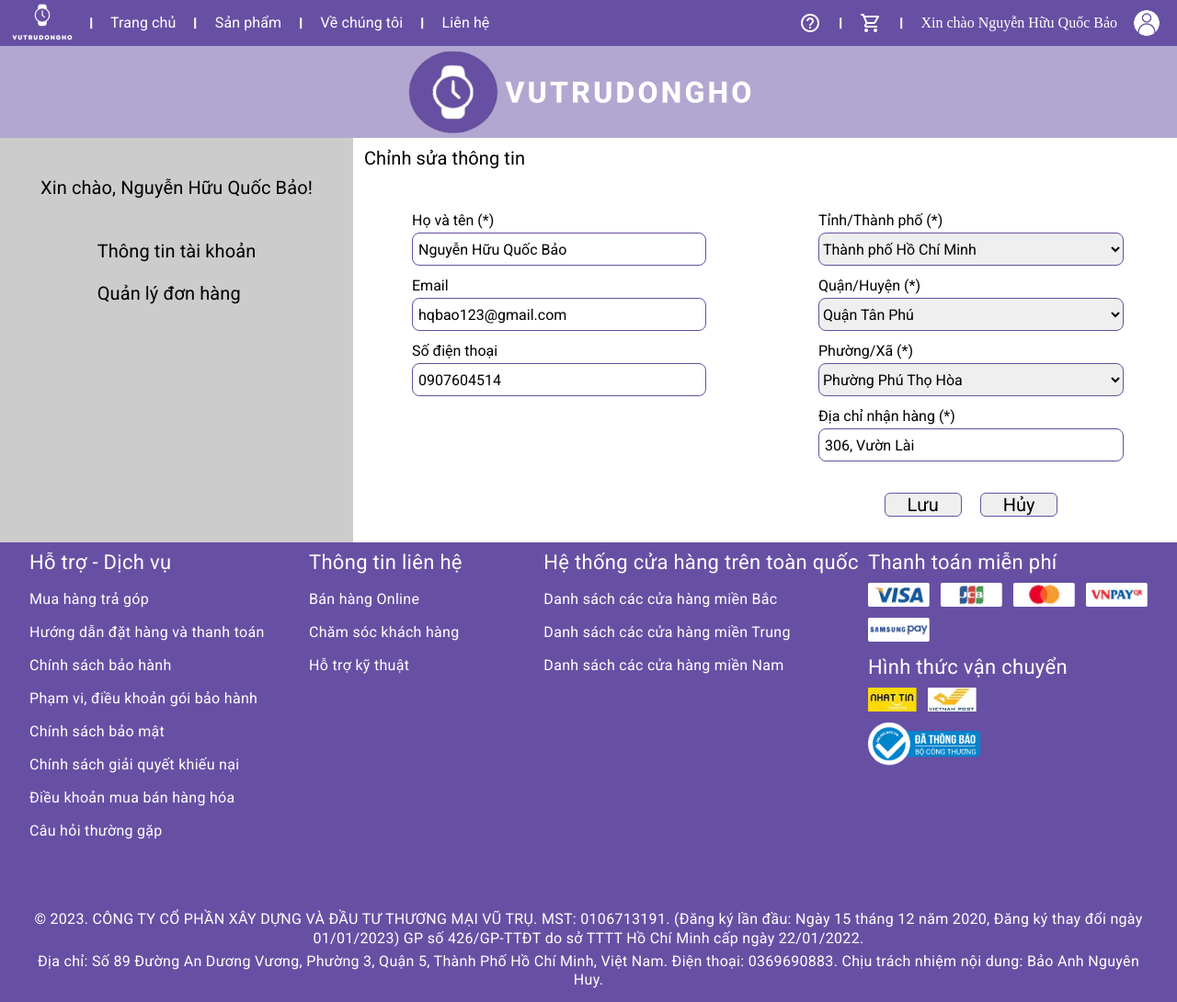
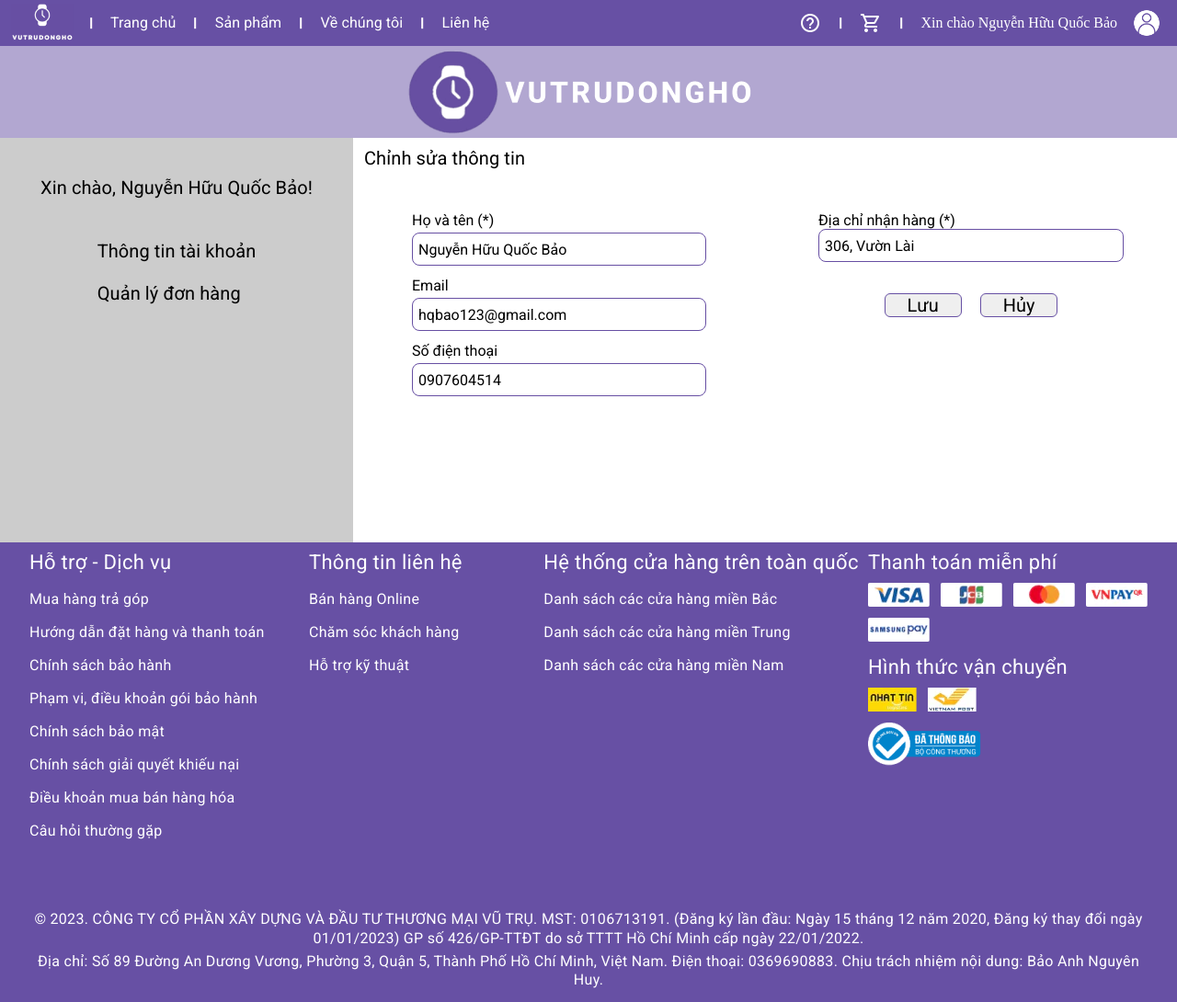
Before and after one commit to baongne/web2SGU, a PHP site: page /vutrudongho/change_user_information.php in a window 1280 px wide; the page is wider, and only the part inside the window is pictured. Shown: that part at 92% size. Run offline with PHP 8.4, Linux system fonts and the light colour scheme; a user stored in the database is signed in; some libraries are stand-ins or nearby versions.

Commit message:
Update change_user_information.php

```diff
--- a/vutrudongho/change_user_information.php
+++ b/vutrudongho/change_user_information.php
@@ -132,7 +132,7 @@ require_once('lib_session.php');
             </div>
           </div>
           <div id="edit_address_user">
-            <div>
+            <!-- <div>
               <p class="LabelMedium" style="margin-top: 30px;margin-bottom: 4px;">Tỉnh/Thành phố (*)</p>
               <select class="LabelMedium" id="city" name="tinh" style="width:332px; height:36px; border-style: outset;margin-bottom: 12px; border: 1px solid #674FA3; border-radius: 8px;">
                 <option value="<?php echo $_SESSION['current_province'] ?>" selected><?php echo $_SESSION['current_province'] ?></option>
@@ -150,9 +150,9 @@ require_once('lib_session.php');
                 <option value="<?php echo $_SESSION['current_ward'] ?>" selected><?php echo $_SESSION['current_ward'] ?>
                 </option>
               </select>
-            </div>
+            </div> -->
             <div>
-              <p class="LabelMedium" style="margin-bottom: 4px;">Địa chỉ nhận hàng (*)</p>
+              <p class="LabelMedium" style="margin-top: 30px;">Địa chỉ nhận hàng (*)</p>
               <input class="LabelMedium" name="diaChiNha" type="text" style="padding-left: 6px;width:332px; height:36px; border-style: outset;margin-bottom: 34px; border: 1px solid #674FA3; border-radius: 8px;" value="<?php echo $_SESSION['current_houseRoadAddress'] ?>">
             </div>
             <div style="width: 332px; display:flex;justify-content: center; padding: 0px 24px;">
```
